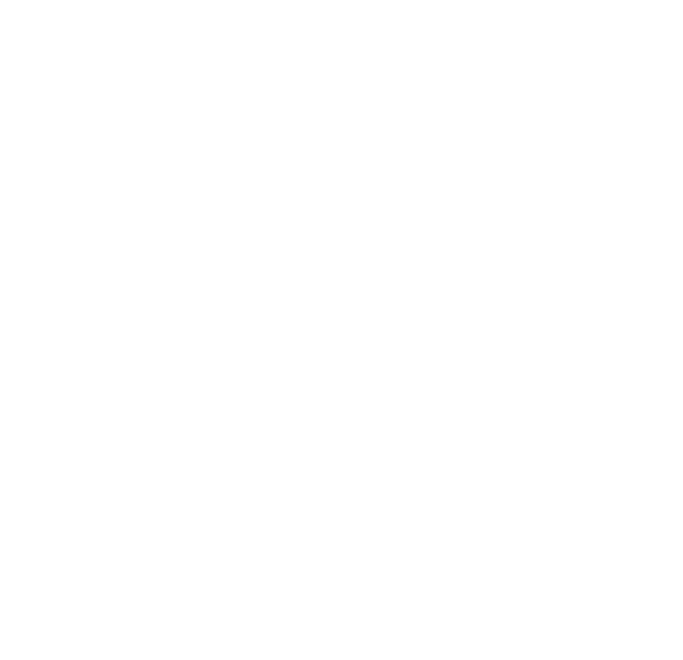
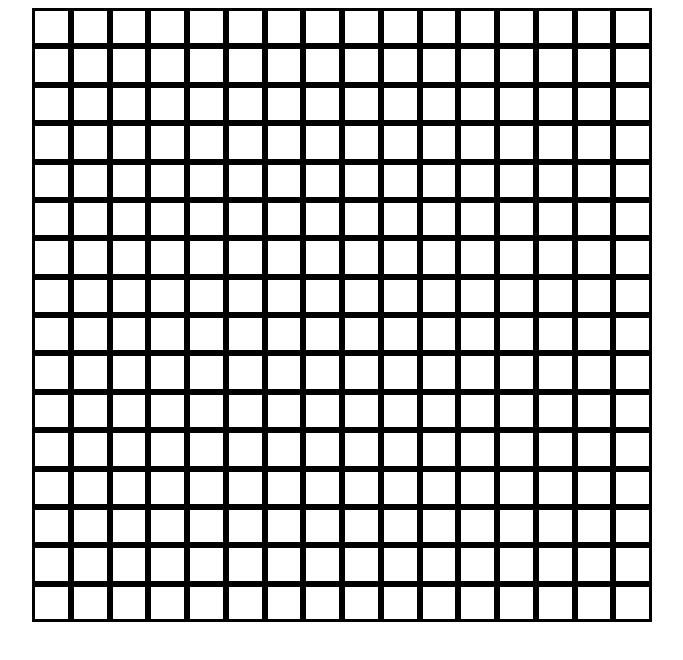
Before and after one commit to ShivanK3397/etch-a-sketch, a plain HTML site: page index.html in a window 1280 px wide. Shown: the whole page, without its empty margins (298-981 px from the left). Drawn offline with Linux system fonts and the light colour scheme.

Commit message:
created the 16x16 grid

```diff
--- a/index.html
+++ b/index.html
@@ -8,6 +8,7 @@
     <script src = "script.js" defer></script>
 </head>
 <body>
+    <div class = "grid-container"></div>
 
 </body>
 </html>
--- a/script.js
+++ b/script.js
@@ -0,0 +1,17 @@
+function createGrid(){
+    const container = document.querySelector(".grid-container");
+    for (let i =0;i<16;i++){
+        const lineOfGrids = document.createElement("div");
+        lineOfGrids.setAttribute("class","line-of-grids")
+        for (let j=0;j<16;j++){
+            const grid = document.createElement("div");
+            grid.setAttribute("class","grid")
+            lineOfGrids.appendChild(grid);
+
+        }
+        container.appendChild(lineOfGrids);
+
+    }
+}
+
+createGrid();
--- a/styles.css
+++ b/styles.css
@@ -0,0 +1,41 @@
+.grid{
+    border: solid ;
+    flex: 1;
+
+
+
+}
+.grid-container{
+    display: flex;
+    justify-content: center;
+    max-width:620px;
+    max-height: 614px;
+    height: 614px;
+    width: 620px;
+
+
+
+
+
+
+
+
+
+
+}
+
+.line-of-grids{
+    display: flex;
+    flex-direction: column;
+
+    max-width: 620px;
+    width: 620px;
+    flex:1 1 0;
+}
+body{
+    display: flex;
+
+    flex-direction: column;
+
+    align-items: center;
+}
```
